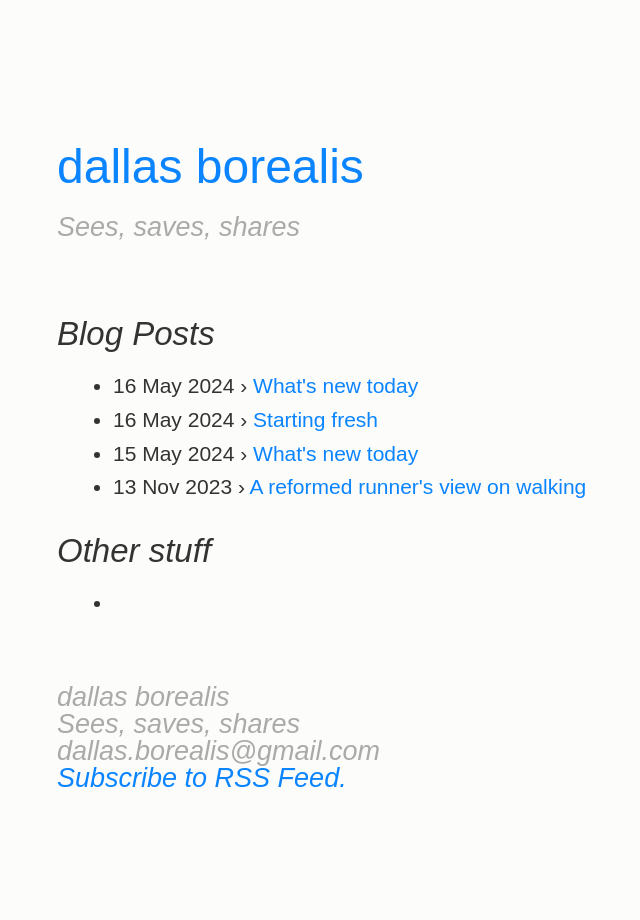
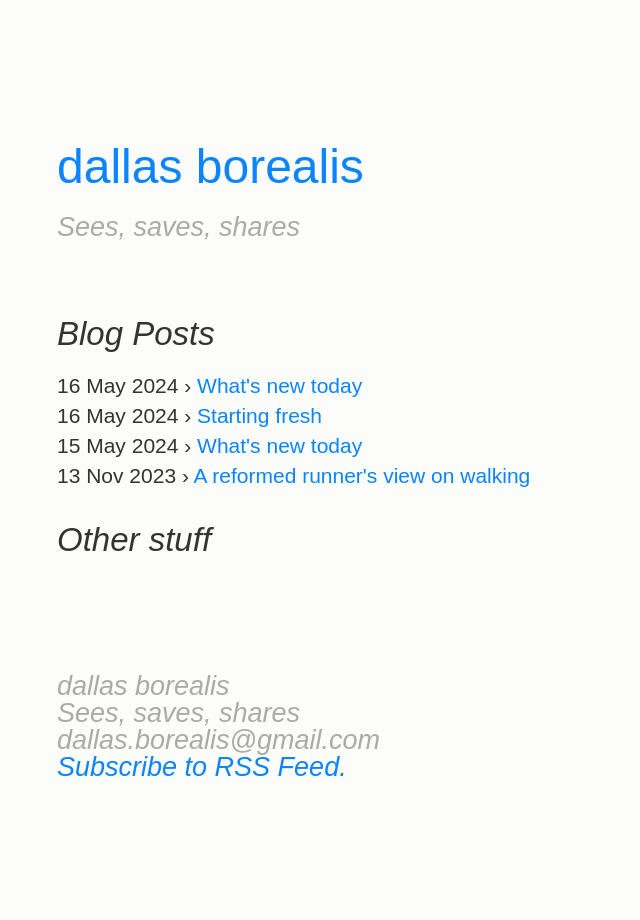
Before and after one commit to dallas-borealis/dallas-borealis.github.io, a Jekyll site: the page built from index.html, in a window 1280 px wide. Shown: the whole page, without its empty margins (103-743 px from the left). Built offline with Jekyll 4.4.1, drawn with Linux system fonts in a browser that asks for light colours.

Commit message:
Update index.html

```diff
--- a/index.html
+++ b/index.html
@@ -5,14 +5,14 @@ title: dallas-borealis
 
 <section>
   <h2>Blog Posts</h2>
-  <ul class="posts">
+  <p>
     {% for post in site.posts %}
-      <li><span>{{ post.date | date_to_string }}</span> &#8250; <a href="{{ post.url }}">{{ post.title }}</a></li>
+      <span>{{ post.date | date_to_string }}</span> &#8250; <a href="{{ post.url }}">{{ post.title }}</a><br />
     {% endfor %}
-  </ul>
+  </p>
 
   <h2>Other stuff</h2>
-  <ul class="posts">
-    <li><a href=""></a></li>
-  </ul>
+  <p>
+    <a href=""></a><br />
+  </p>
 </section>
```
